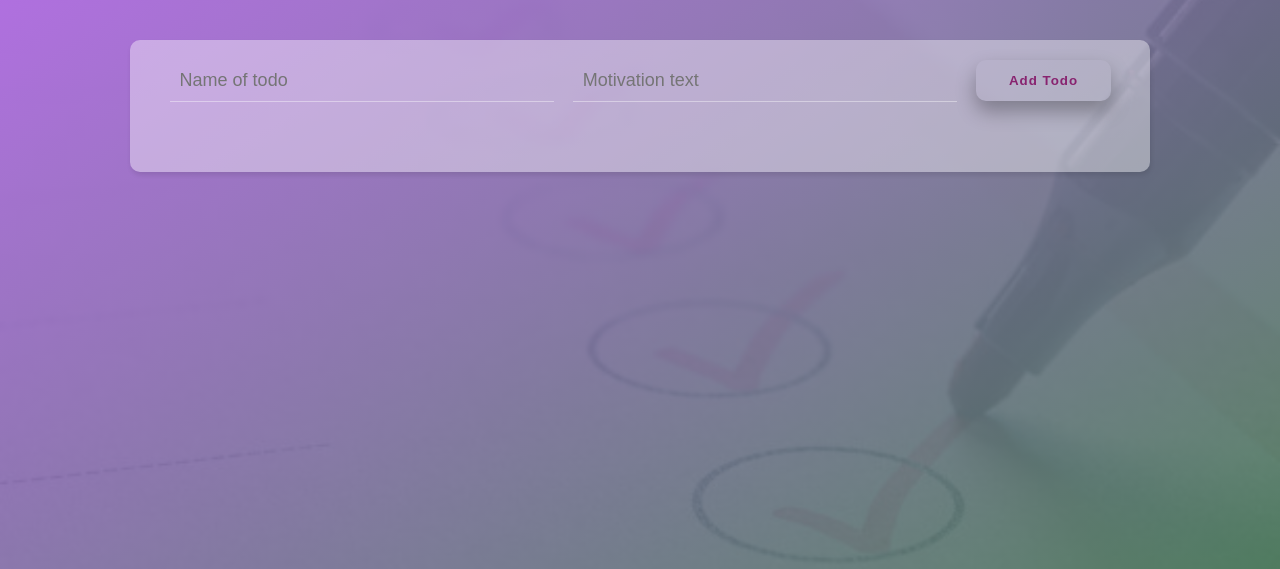
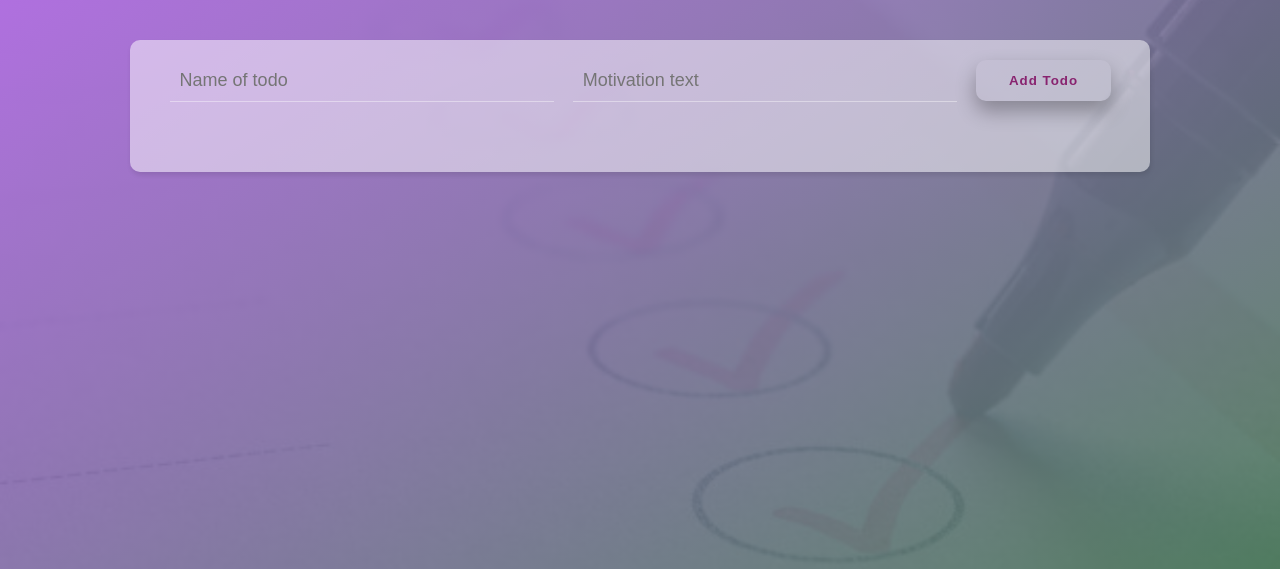
Before and after one commit to Deeksha2501/Todo-App, a plain HTML site: page index.html in a window 1280 px wide. Shown: the part 231-800 px from the top of the page. Drawn offline with Linux system fonts and the light colour scheme; no server answers.

Commit message:
Update styles.css

```diff
--- a/styles.css
+++ b/styles.css
@@ -20,7 +20,7 @@ h1{
 }
 
 .content{
-    background-color: rgba(255 ,255 ,255, .4);
+    background-color: rgba(255 ,255 ,255, .5);
     max-width: 960px;
     margin: 30px auto;
     padding:  20px 30px;
```
